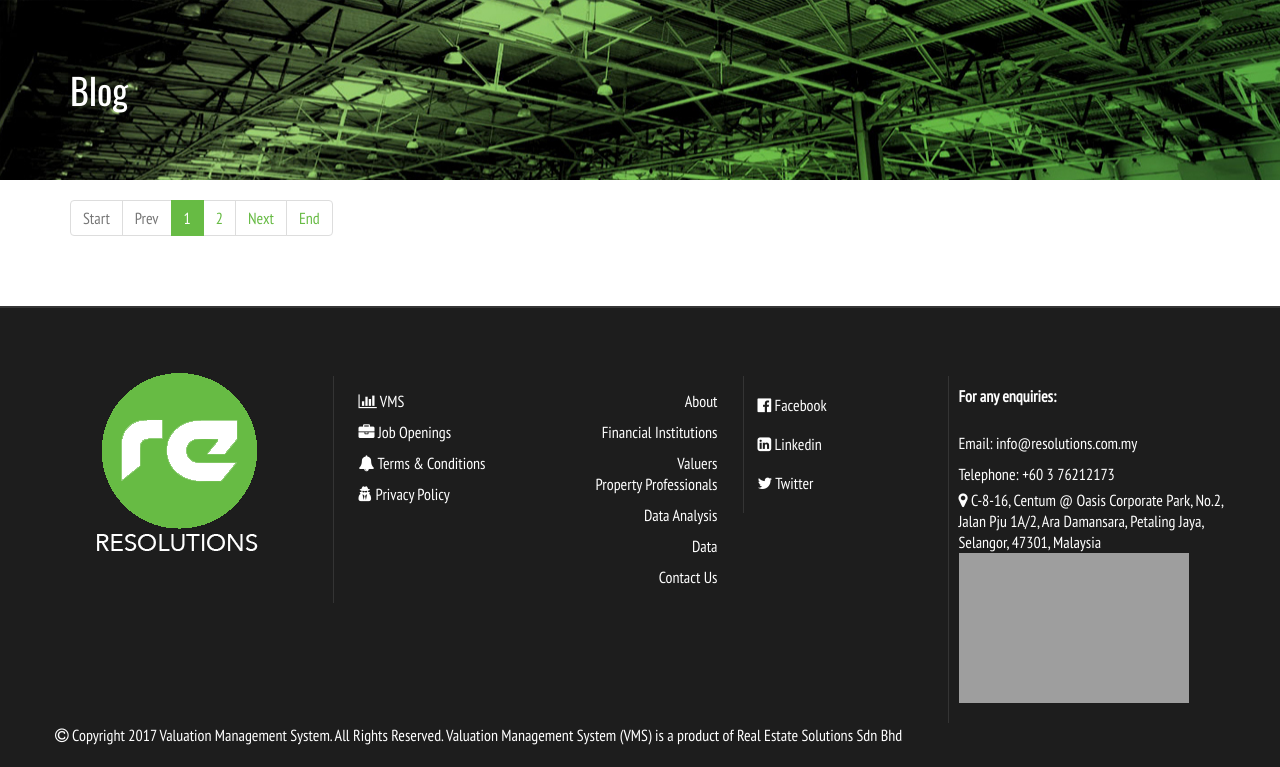
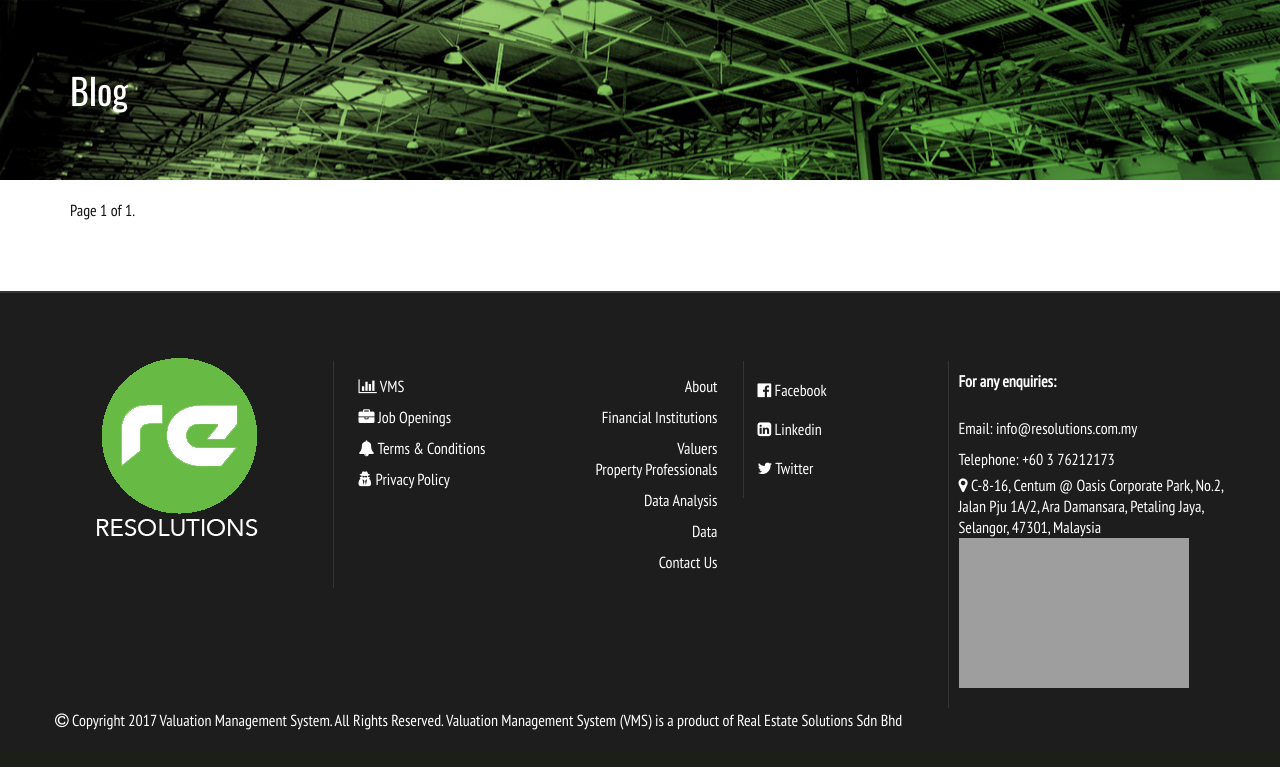
Before and after one commit to Adelalmaleh1/resolutions, a Django app: page /blog/ in a window 1280 px wide. Shown: the part 121-888 px from the top of the page. After the commit the page ends 851 px from the top, so only its background shows below. Run offline with Django 3.2, Linux system fonts and the light colour scheme; data that the repository does not hold is empty; some libraries are stand-ins or nearby versions; grey boxes are pictures that could not be loaded.

Commit message:
Added Pagination to the blog.

```diff
--- a/re_website/templates/blog.html
+++ b/re_website/templates/blog.html
@@ -20,24 +20,35 @@
             {% for blog in blogs %}
             <!-- Start Blog post -->
             <div class="blog-post">
-                {% comment %} <h1 class="post-title"><a href="#">{{ blog.title }}</a></h1> {% endcomment %}
                 <h1 class="post-title"><a href="{% url 'blog_details' blog.pk %}">{{ blog.title }}</a></h1>
                 <ul class="post-meta">
                     <li><i class="fa fa-clock-o"></i>{{ blog.created_date|date:"d F Y" }}</li>
                 </ul>
                 <p class="post-content">{{ blog.text }}</p>
             </div>
+            <div class= "article-actions">
+                    <a href="{% url 'blog' %}" class="btn btn-primary"><i class="fa fa-chevron-left"> </i> Back</a>
+                    <a href="{% url 'blog' %}" class="btn btn-primary"><i class="fa fa-pencil-square-o"> </i> Edit</a>
+                    <a href="{% url 'blog' %}" class="btn btn-primary"><i class="fa fa-chevron-left"> </i> Delete</a>
+                </div>
             {% endfor %}
             <!-- Start Pagination -->
             <nav>
-                <ul class="pagination">
-                    <li class="disabled"><a href="#" aria-label="Start">Start</a></li>
-                    <li class="disabled"><a href="#" aria-label="Previous">Prev</a></li>
-                    <li class="active"><a href="#">1</a></li>
-                    <li><a href="#">2</a></li>
-                    <li><a href="#">Next</a></li>
-                    <li><a href="#">End</a></li>
-                </ul>
+                <div class="pagination">
+                    <span class="step-links">
+                        {% if blogs.has_previous %}
+                            <a href="?page={{ blogs.previous_page_number }}">previous</a>
+                        {% endif %}
+
+                        <span class="current">
+                            Page  {{ blogs.number }}  of {{ blogs.paginator.num_pages }}.
+                        </span>
+
+                        {% if blogs.has_next %}
+                            <a href="?page={{ blogs.next_page_number }}">next</a>
+                        {% endif %}
+                    </span>
+                </div>
             </nav>
             <!-- End Pagination -->
 
--- a/re_website/views.py
+++ b/re_website/views.py
@@ -1,4 +1,5 @@
 from django.shortcuts import render
+from django.core.paginator import Paginator, EmptyPage, PageNotAnInteger
 from django.http import HttpResponse, HttpResponseRedirect
 from django.views.generic import TemplateView, CreateView, DetailView
 from .models import Contact, Blog
@@ -65,8 +66,16 @@ class BlogCreateView(CreateView):
         return reverse('blog')
 
 def blog_list(request):
-    blogs = Blog.objects.all()
-    return render(request, 'blog.html', {'blogs': blogs})
+    blog_list = Blog.objects.all()
+    paginator = Paginator(blog_list, 2) # Show 25 contacts per page
+    page = request.GET.get('page')
+    try:
+        blog = paginator.page(page)
+    except PageNotAnInteger:
+        blog = paginator.page(1)
+    except EmptyPage:
+        blog = paginator.page(paginator.num_pages)
+    return render(request, 'blog.html', {'blogs': blog})
 
 class BlogDetailView(DetailView):
     model = Blog
```
